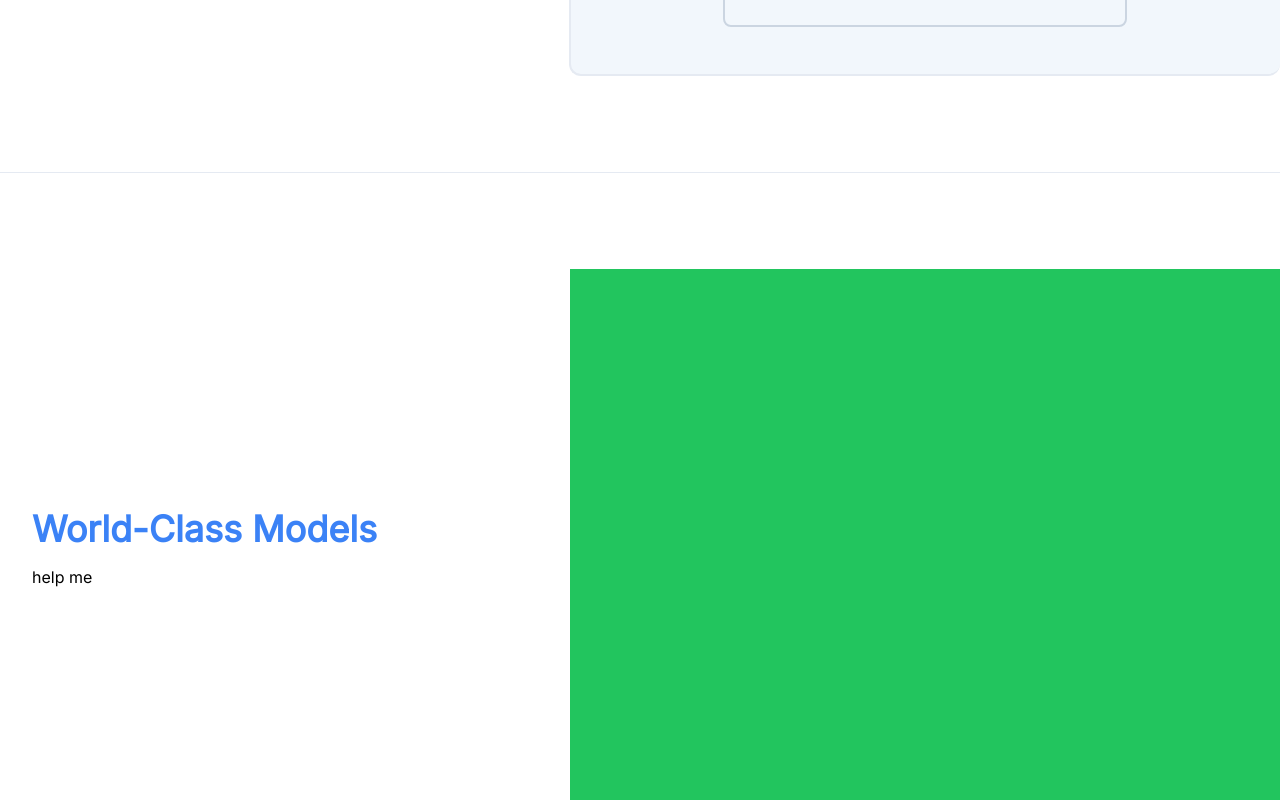
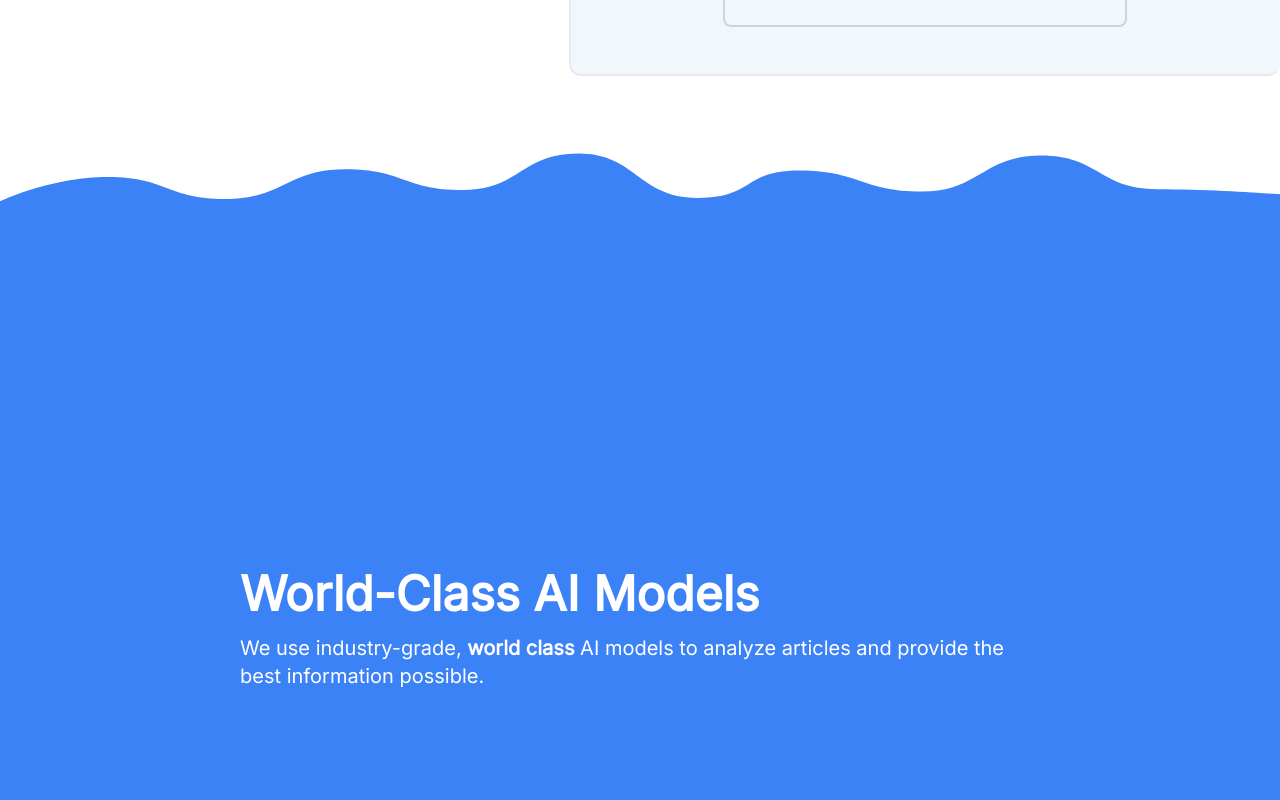
Before and after one commit to PoliticaAI/frontend, a React (Vite) app: page / in a window 1280 px wide. Shown: the part 620-1420 px from the top of the page. Built offline with nearby package versions, Linux system fonts and the light colour scheme.

Commit message:
reformatted panel2

```diff
--- a/src/pages/HomePage/Panel1.tsx
+++ b/src/pages/HomePage/Panel1.tsx
@@ -18,6 +18,7 @@ const Panel1 = () => {
   const navigate = useNavigate();
 
   return (
+    <div className="flex justify-center">
       <div className="h-[calc(100vh-200px)] min-h-[35rem] w-full max-w-[95rem] flex">
         <div className="w-2/5 flex flex-col justify-center mr-8 p-8">
           <Typography
@@ -60,6 +61,7 @@ const Panel1 = () => {
           <ExtensionFrame />
         </div>
       </div>
+    </div>
   );
 };
 
--- a/src/pages/HomePage/Panel2.tsx
+++ b/src/pages/HomePage/Panel2.tsx
@@ -1,18 +1,26 @@
 import { Typography } from "@mui/material";
+
+import WaveImage from "../../assets/wave thing.svg";
 
 const Panel2 = () => {
   return (
-    <div className="h-[calc(100vh-500px)] min-h-[35rem] w-full max-w-[95rem] flex">
-      <div className="w-2/5 flex flex-col justify-center mr-8 p-8">
-        <Typography className="text-4xl text-blue-500 font-bold mb-4">
-          World-Class Models
-        </Typography>
+    <div className="bg-blue-500">
+      <img src={WaveImage} className="-mt-20 w-full h-20" />
+      <div className="flex justify-center">
+        <div className="mt-32 mb-32 h-[calc(100vh-500px)] min-h-[35rem] w-full max-w-[95rem] flex justify-center">
+          <div className="w-3/5 flex flex-col justify-center mr-8 p-8">
+            <Typography className="text-5xl text-white font-bold mb-4">
+              World-Class AI Models
+            </Typography>
 
-        <Typography>
-          help me
-        </Typography>
+            <Typography className="text-white text-xl">
+              We use industry-grade, <strong>world class</strong> AI models to
+              analyze articles and provide the best information possible.
+            </Typography>
+          </div>
+        </div>
       </div>
-      <div className="w-3/5 flex items-center justify-center bg-green-500"></div>
+      <img src={WaveImage} className="-mb-20 w-full h-20 -scale-100" />
     </div>
   );
 };
--- a/src/pages/HomePage/index.tsx
+++ b/src/pages/HomePage/index.tsx
@@ -13,9 +13,8 @@ const HomePage = () => {
     <div>
       <AppBarComponent />
 
-      <div className="flex flex-col items-center space-y-24">
+      <div className="flex flex-col space-y-32">
         <Panel1 />
-        <Break />
         <Panel2 />
         <FooterComponent />
       </div>
```
Also changed, not shown: src/assets/wave thing.svg (added). Lines whose indentation alone changed are shown as unchanged.
